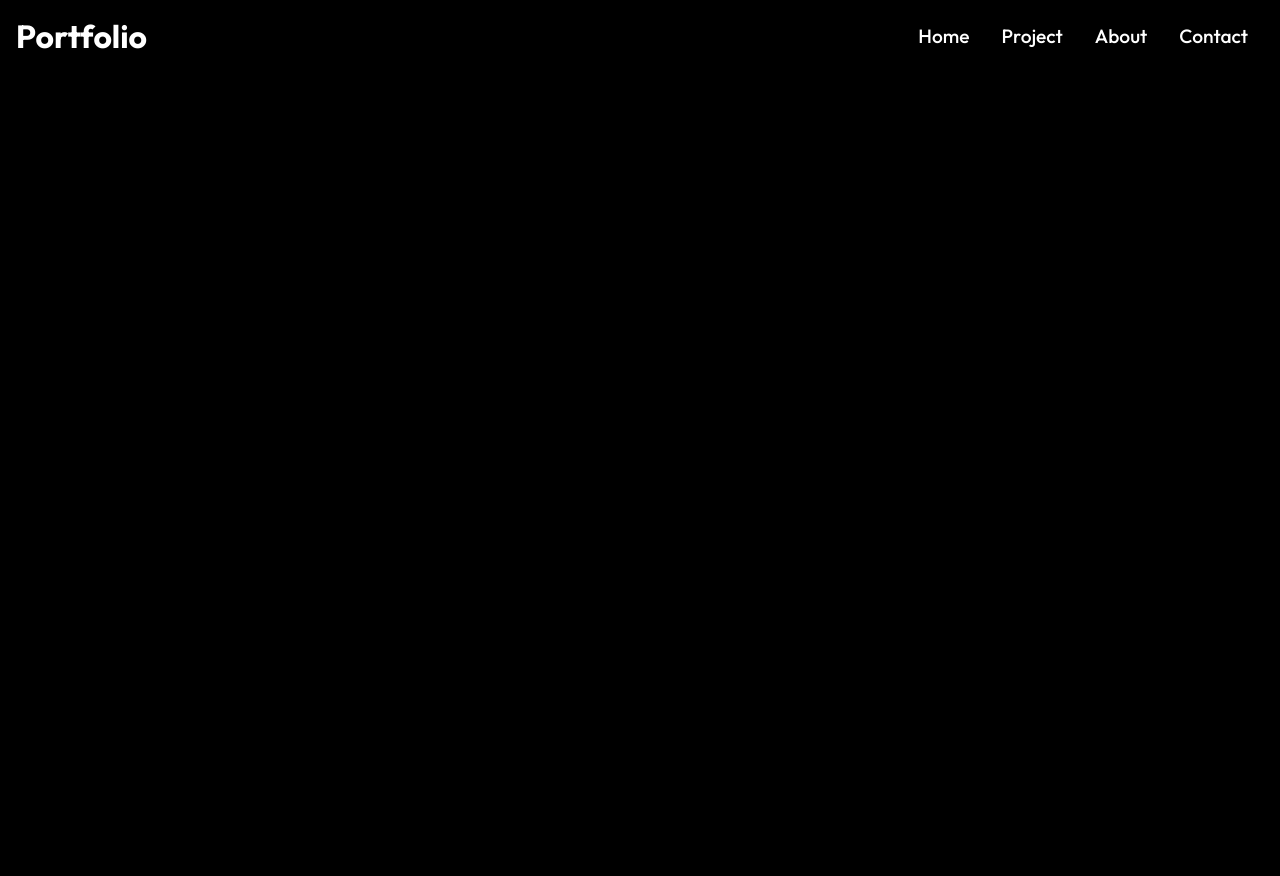
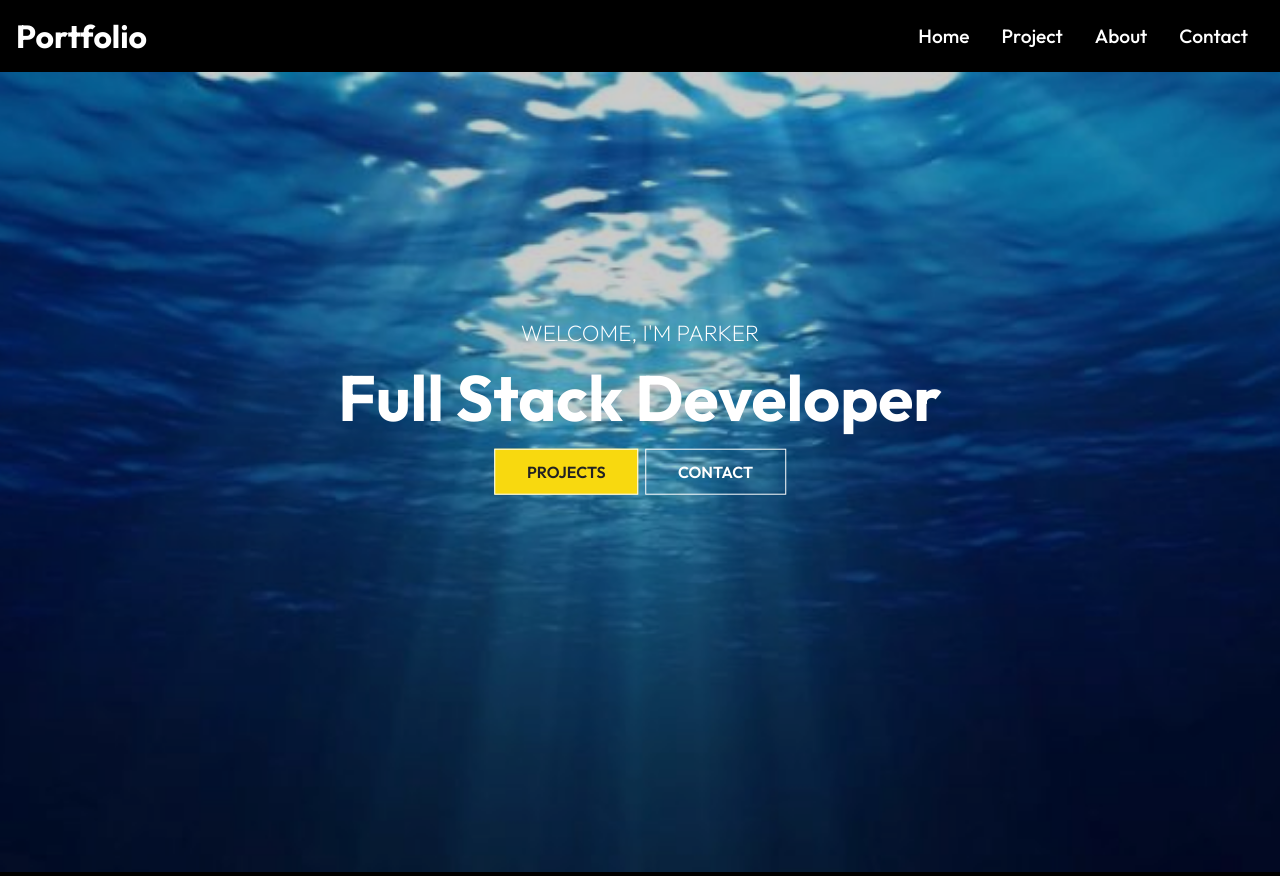
Before and after one commit to pdvanevery/portfolio-website, a React (Create React App) app: page / in a window 1280 px wide. Before the commit the page ends 800 px from the top, so only its background shows below. Built offline with nearby package versions, Linux system fonts and the light colour scheme.

Commit message:
created a homeimg component and added styling

```diff
--- /dev/null
+++ b/src/components/HomeImg.js
@@ -0,0 +1,24 @@
+import "./HomeImgStyles.css"
+import React from 'react'
+import LandingImg from "../assets/home-img.jpeg"
+import { Link } from "react-router-dom"
+
+function HomeImg() {
+  return (
+    <div className="home-img">
+        <div className="bckground">
+            <img className="landing-img" src={LandingImg} alt="LandingImg" />
+        </div>
+        <div className="content">
+            <p>Welcome, I'm Parker</p>
+            <h1>Full Stack Developer</h1>
+            <div>
+                <Link to="/project" className="btn">Projects</Link>
+                <Link to="/contact" className="btn btn-light">Contact</Link>
+            </div>
+        </div>
+    </div>
+  )
+}
+
+export default HomeImg
--- /dev/null
+++ b/src/components/HomeImgStyles.css
@@ -0,0 +1,53 @@
+.bckground {
+    width: 100%;
+    height: 100vh;
+    position: relative;
+}
+
+.landing-img {
+    width: 100%;
+    height: 100%;
+    background-size: cover;
+    background-position: center;
+    object-fit: cover;
+
+}
+
+.bckground::after {
+    content: "";
+    width: 100%;
+    height: 100%;
+    position: absolute;
+    top: 0;
+    left: 0;
+    background-color: #000;
+    opacity: 0.2;
+}
+
+.home-img {
+    height: 100%;
+    width: 100%;
+}
+
+.home-img .content {
+    position: absolute;
+    transform: translate(-50%, -50%);
+    top: 50%;
+    left: 50%;
+    text-align: center;
+}
+
+.home-img .content h1 {
+    font-size: 4rem;
+    padding: 0.6rem 0 1.5rem;
+}
+
+.home-img .content p {
+    font-size: 1.4rem;
+    font-weight: 200;
+    text-transform: uppercase;
+}
+
+.content .btn {
+    margin: 1rem 0.2rem;
+}
--- a/src/components/NavbarStyles.css
+++ b/src/components/NavbarStyles.css
@@ -34,6 +34,7 @@
         top: 0;
         left: -100%;
         z-index: -3;
+        transition: 0.3s;
     }
 
     .nav-menu.active {
--- a/src/routes/Home.js
+++ b/src/routes/Home.js
@@ -1,10 +1,12 @@
 import React from 'react'
 import Navbar from '../components/Navbar'
+import HomeImg from '../components/HomeImg'
 
 const Home = () => {
   return (
     <div>
       <Navbar />
+      <HomeImg />
     </div>
   )
 }
```
Also changed, not shown: src/assets/home-img.jpeg (added).
